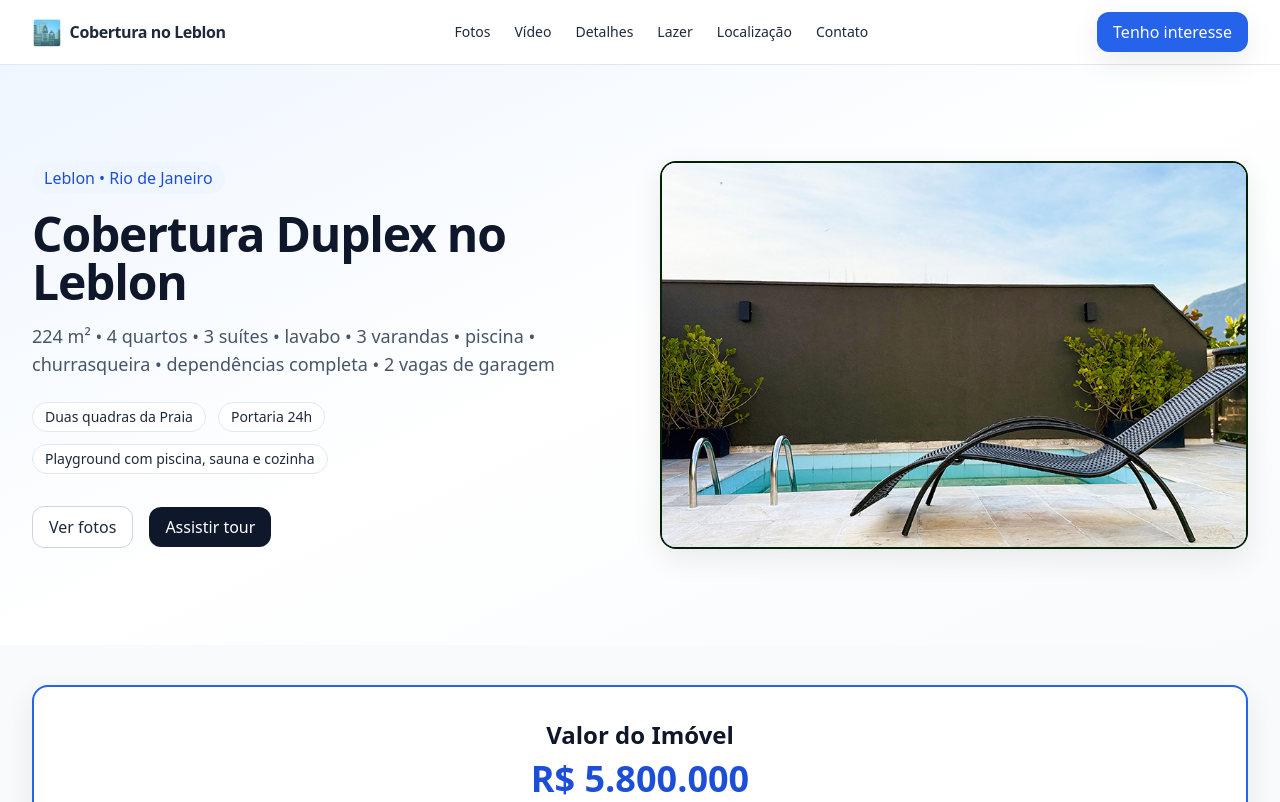
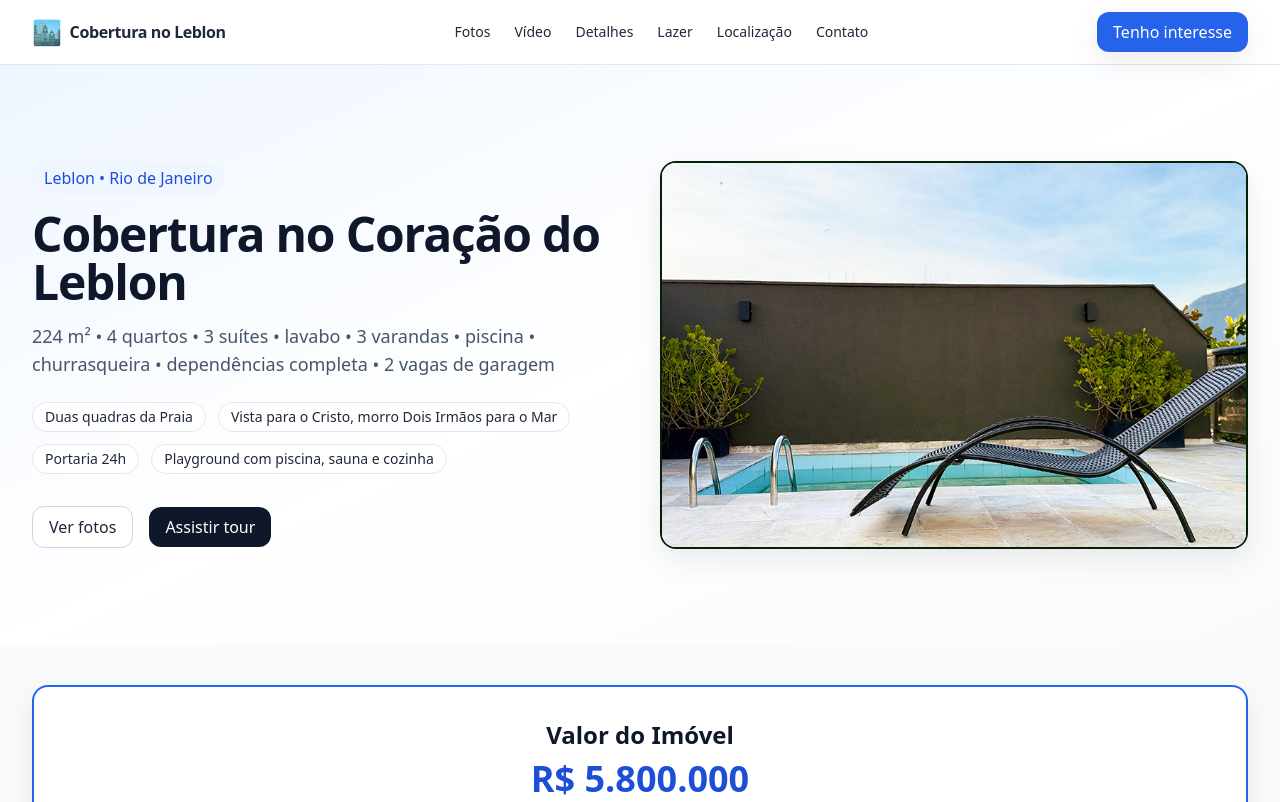
Before and after one commit to rvillar/barto, a plain HTML site: page index.html in a window 1280 px wide. Shown: the top 802 px of the page. Drawn offline with nearby package versions, Linux system fonts and the light colour scheme.

Commit message:
Update index.html

```diff
--- a/index.html
+++ b/index.html
@@ -4,11 +4,11 @@
 <head>
   <meta charset="utf-8" />
   <meta name="viewport" content="width=device-width, initial-scale=1" />
-  <title>Cobertura Duplex no Leblon — 224 m², 4 quartos, 3 suítes</title>
+  <title>Cobertura no Coração do Leblon — 224 m², 4 quartos, 3 suítes</title>
   <meta name="description"
-    content="Cobertura duplex no Leblon, 224 m², 4 quartos (3 suítes), Lavabo, 3 varandas, Dependências Completa, 2 vagas. Playground com piscina, sauna e cozinha. Portaria 24h. IPTU R$ 15.300/ano. Condomínio R$ 3.780/mês." />
+    content="Cobertura no Coração do Leblon, 224 m², 4 quartos (3 suítes), Lavabo, 3 varandas, Dependências Completa, 2 vagas. Playground com piscina, sauna e cozinha. Portaria 24h. IPTU R$ 15.300/ano. Condomínio R$ 3.780/mês." />
   <!-- Open Graph / Social -->
-  <meta property="og:title" content="Cobertura Duplex no Leblon — 224 m²" />
+  <meta property="og:title" content="Cobertura no Coração do Leblon — 224 m²" />
   <meta property="og:description"
     content="Duplex com piscina, churrasqueira, 4 quartos (3 suítes), 2 vagas, lazer completo. Veja fotos, vídeo e localização." />
   <meta property="og:type" content="website" />
@@ -40,12 +40,12 @@
   {
     "@context": "https://schema.org",
     "@type": "RealEstateListing",
-    "name": "Cobertura Duplex no Leblon",
+    "name": "Cobertura no Coração do Leblon",
     "url": "",
     "offers": {"@type":"Offer","availability":"https://schema.org/InStock"},
     "itemOffered": {
       "@type": "Apartment",
-      "name": "Cobertura Duplex no Leblon",
+      "name": "Cobertura no Coração do Leblon",
       "description": "Cobertura duplex no Leblon com 224 m², 4 quartos (3 suítes), Lavabo, 3 varandas, Dependências Completa, 2 vagas. Duplex com piscina e churrasqueira. Playground com piscina, sauna e cozinha. Portaria 24 horas.",
       "floorSize": {"@type": "QuantitativeValue", "value": 224, "unitCode": "MTK"},
       "numberOfRooms": 4,
@@ -127,12 +127,13 @@
         <span
           class="inline-flex items-center gap-2 text-brand-700 font-medium bg-brand-50 px-3 py-1 rounded-full">Leblon •
           Rio de Janeiro</span>
-        <h1 class="mt-4 text-4xl sm:text-5xl font-extrabold tracking-tight text-slate-900">Cobertura Duplex no Leblon
+        <h1 class="mt-4 text-4xl sm:text-5xl font-extrabold tracking-tight text-slate-900">Cobertura no Coração do Leblon
         </h1>
         <p class="mt-4 text-lg text-slate-600">224 m² • 4 quartos • 3 suítes • lavabo • 3 varandas • piscina •
           churrasqueira • dependências completa • 2 vagas de garagem</p>
         <div class="mt-6 flex flex-wrap gap-3">
           <span class="px-3 py-1 bg-white border border-slate-200 rounded-full text-sm">Duas quadras da Praia</span>
+          <span class="px-3 py-1 bg-white border border-slate-200 rounded-full text-sm">Vista para o Cristo, morro Dois Irmãos para o Mar</span>
           <span class="px-3 py-1 bg-white border border-slate-200 rounded-full text-sm">Portaria 24h</span>
           <span class="px-3 py-1 bg-white border border-slate-200 rounded-full text-sm">Playground com piscina, sauna e
             cozinha</span>
```
